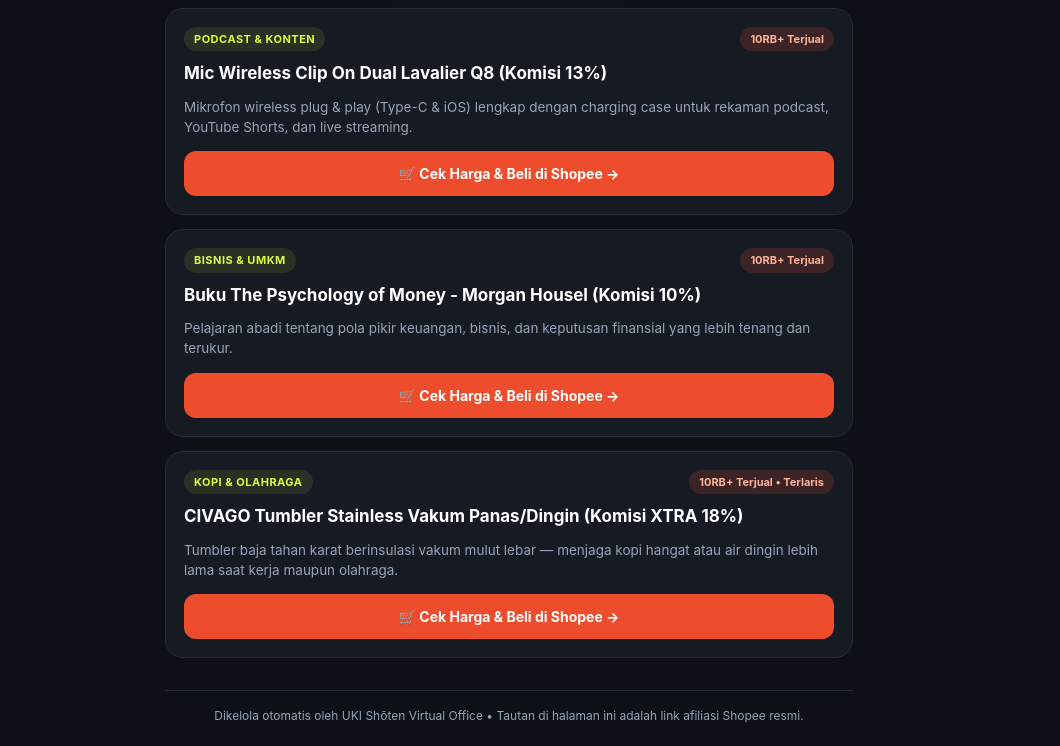
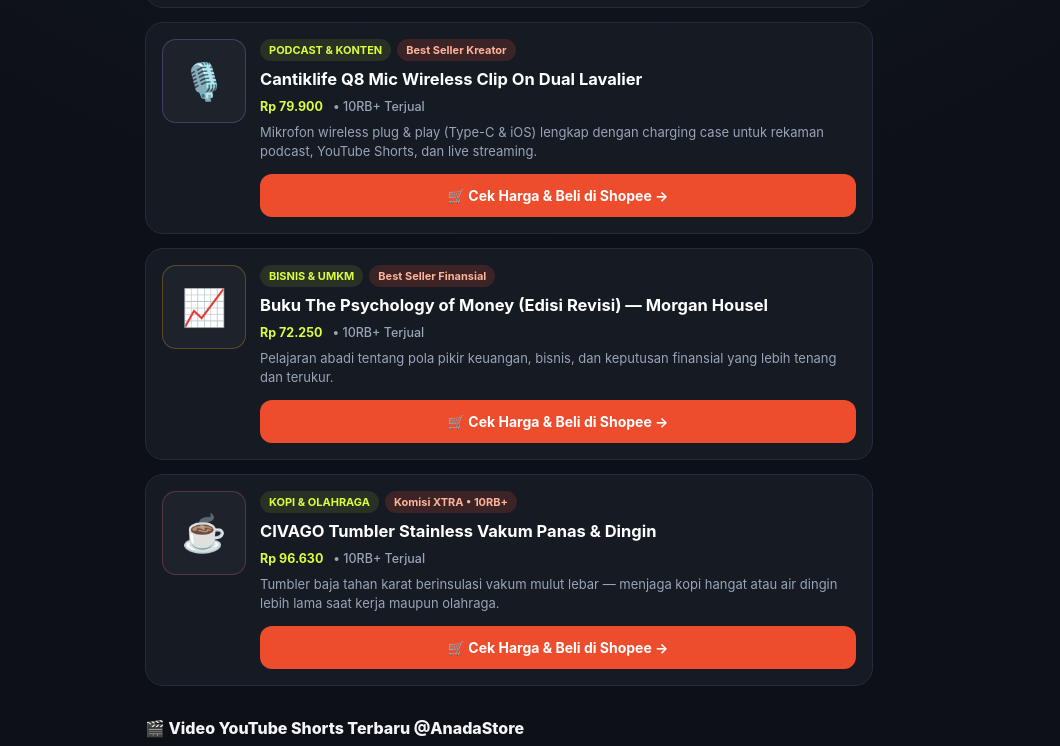
Before and after one commit to adiprast13-ship-it/anada-store-katalog, a plain HTML site: page index.html in a window 1280 px wide. Shown: the part 785-1531 px from the top of the page, without its empty margins (131-1191 px from the left). Drawn offline with Linux system fonts and the light colour scheme.

Commit message:
Upgrade microsite with product badges, YouTube Shorts showcase, OG tags & affiliate disclosure

```diff
--- a/catalog.json
+++ b/catalog.json
@@ -2,143 +2,88 @@
   "store_name": "Anada Store",
   "youtube_channel": "https://www.youtube.com/@AnadaStore",
   "sub_id": "ukishoten",
+  "featured_shorts": [
+    {
+      "title": "Hacker Geser Satelit Luar Angkasa?! Ft. Teguh Aprianto",
+      "video_id": "tFY0fjeaEAI",
+      "url": "https://youtube.com/shorts/tFY0fjeaEAI"
+    },
+    {
+      "title": "3 Script Otomasi Python Bikin Laptop Kerja Sendiri",
+      "video_id": "QuE8EBxxjNI",
+      "url": "https://youtube.com/shorts/QuE8EBxxjNI"
+    },
+    {
+      "title": "Aturan 2 Menit: Cara Menghentikan Prokrastinasi Selamanya",
+      "video_id": "Vx5SMaOkBQs",
+      "url": "https://youtube.com/shorts/Vx5SMaOkBQs"
+    }
+  ],
   "products": [
     {
       "id": "otak_fokus",
       "category": "Otak & Fokus",
-      "badge": "Shopee Mall • Terlaris",
-      "name": "Buku Atomic Habits - James Clear (Komisi XTRA)",
+      "icon": "🧠",
+      "accent": "#d7ff3f",
+      "price": "Shopee Mall",
+      "sold": "3RB+ Terjual",
+      "badge": "Komisi XTRA • Mall",
+      "name": "Buku Atomic Habits — James Clear",
       "description": "Panduan praktis membangun kebiasaan kecil yang berdampak besar untuk fokus, produktivitas, dan kesehatan mental.",
       "url": "https://s.shopee.co.id/50aqgnsKIs",
-      "keywords": [
-        "otak",
-        "fokus",
-        "saraf",
-        "bedah",
-        "kebiasaan",
-        "habit",
-        "produktivitas",
-        "prokrastinasi",
-        "belajar",
-        "kuliah",
-        "skill",
-        "lulus",
-        "karir",
-        "mindset",
-        "waktu",
-        "tiga kotak",
-        "atensi",
-        "overload",
-        "kesehatan",
-        "dokter",
-        "edukasi"
-      ]
+      "keywords": ["otak", "fokus", "produktivitas", "kebiasaan", "belajar", "buku"]
     },
     {
       "id": "laptop_ai",
       "category": "AI & Laptop",
-      "badge": "Shopee Mall • 3RB+ Terjual",
-      "name": "MILIFE Stand Laptop Aluminium Portable (Komisi 15%)",
+      "icon": "💻",
+      "accent": "#38bdf8",
+      "price": "Shopee Mall",
+      "sold": "3RB+ Terjual",
+      "badge": "Shopee Mall • Terlaris",
+      "name": "MILIFE Stand Laptop Aluminium Portable Foldable",
       "description": "Dudukan laptop & tablet aluminium kokoh dan bisa dilipat — bikin setup kerja, coding, dan produktivitas AI makin ergonomis.",
       "url": "https://s.shopee.co.id/Lp18HPn98",
-      "keywords": [
-        "ai",
-        "laptop",
-        "coding",
-        "koding",
-        "python",
-        "otomasi",
-        "script",
-        "kerja",
-        "kantor",
-        "hacker",
-        "cyber",
-        "teknologi",
-        "programmer",
-        "developer",
-        "komputer",
-        "software",
-        "open source",
-        "tools"
-      ]
+      "keywords": ["ai", "laptop", "coding", "kerja", "stand", "meja"]
     },
     {
       "id": "podcast_konten",
       "category": "Podcast & Konten",
-      "badge": "10RB+ Terjual",
-      "name": "Mic Wireless Clip On Dual Lavalier Q8 (Komisi 13%)",
+      "icon": "🎙️",
+      "accent": "#a78bfa",
+      "price": "Rp 79.900",
+      "sold": "10RB+ Terjual",
+      "badge": "Best Seller Kreator",
+      "name": "Cantiklife Q8 Mic Wireless Clip On Dual Lavalier",
       "description": "Mikrofon wireless plug & play (Type-C & iOS) lengkap dengan charging case untuk rekaman podcast, YouTube Shorts, dan live streaming.",
       "url": "https://s.shopee.co.id/AAIwqYWjPY",
-      "keywords": [
-        "podcast",
-        "konten",
-        "kreator",
-        "video",
-        "youtube",
-        "shorts",
-        "reels",
-        "faceless",
-        "rekam",
-        "suara",
-        "mic",
-        "kamera",
-        "viral",
-        "kpods",
-        "studio"
-      ]
+      "keywords": ["podcast", "mic", "konten", "youtube", "shorts", "rekam"]
     },
     {
       "id": "bisnis_umkm",
       "category": "Bisnis & UMKM",
-      "badge": "10RB+ Terjual",
-      "name": "Buku The Psychology of Money - Morgan Housel (Komisi 10%)",
+      "icon": "📈",
+      "accent": "#fbbf24",
+      "price": "Rp 72.250",
+      "sold": "10RB+ Terjual",
+      "badge": "Best Seller Finansial",
+      "name": "Buku The Psychology of Money (Edisi Revisi) — Morgan Housel",
       "description": "Pelajaran abadi tentang pola pikir keuangan, bisnis, dan keputusan finansial yang lebih tenang dan terukur.",
       "url": "https://s.shopee.co.id/8fU93pxHyo",
-      "keywords": [
-        "bisnis",
-        "umkm",
-        "uang",
-        "keuangan",
-        "finansial",
-        "investasi",
-        "marketing",
-        "jualan",
-        "pelanggan",
-        "cuan",
-        "raymond",
-        "usaha",
-        "produk",
-        "perusahaan",
-        "triliun",
-        "juta",
-        "bank",
-        "ekonomi",
-        "mahal"
-      ]
+      "keywords": ["bisnis", "umkm", "uang", "keuangan", "finansial", "buku"]
     },
     {
       "id": "kopi_olahraga",
       "category": "Kopi & Olahraga",
-      "badge": "10RB+ Terjual • Terlaris",
-      "name": "CIVAGO Tumbler Stainless Vakum Panas/Dingin (Komisi XTRA 18%)",
+      "icon": "☕",
+      "accent": "#fb7185",
+      "price": "Rp 96.630",
+      "sold": "10RB+ Terjual",
+      "badge": "Komisi XTRA • 10RB+",
+      "name": "CIVAGO Tumbler Stainless Vakum Panas & Dingin",
       "description": "Tumbler baja tahan karat berinsulasi vakum mulut lebar — menjaga kopi hangat atau air dingin lebih lama saat kerja maupun olahraga.",
       "url": "https://s.shopee.co.id/70Lv4oFXm2",
-      "keywords": [
-        "kopi",
-        "ngopi",
-        "lari",
-        "olahraga",
-        "tirta",
-        "minum",
-        "kafein",
-        "gym",
-        "fitness",
-        "trail",
-        "kesehatan",
-        "gaya hidup",
-        "pagi",
-        "kerja"
-      ]
+      "keywords": ["kopi", "olahraga", "lari", "tumbler", "minum", "kesehatan"]
     }
   ]
 }
--- a/index.html
+++ b/index.html
@@ -3,8 +3,13 @@
 <head>
   <meta charset="UTF-8" />
   <meta name="viewport" content="width=device-width, initial-scale=1.0" />
-  <title>Anada Store — Katalog Rekomendasi Pilihan</title>
-  <meta name="description" content="Katalog produk pilihan resmi dari channel YouTube @AnadaStore — buku produktivitas, aksesoris laptop & AI, peralatan podcast, dan perlengkapan harian di Shopee." />
+  <title>Anada Store — Microsite Katalog Produk Pilihan @AnadaStore</title>
+  <meta name="description" content="Katalog produk rekomendasi resmi YouTube @AnadaStore — buku produktivitas, aksesoris laptop & AI, mikrofon podcast, bisnis, dan perlengkapan harian di Shopee." />
+  <meta property="og:type" content="website" />
+  <meta property="og:title" content="Anada Store — Katalog Produk Pilihan @AnadaStore" />
+  <meta property="og:description" content="Temukan semua produk yang dibahas di YouTube Shorts @AnadaStore. Klik langsung menuju toko resmi Shopee." />
+  <meta property="og:url" content="https://adiprast13-ship-it.github.io/anada-store-katalog/" />
+  <meta name="twitter:card" content="summary_large_image" />
   <style>
     :root {
       --bg: #0d1016;
@@ -24,189 +29,98 @@
       min-height: 100vh;
       line-height: 1.5;
     }
-    .wrap {
-      max-width: 720px;
-      margin: 0 auto;
-      padding: 28px 16px 56px;
-    }
-    .hero {
-      text-align: center;
-      margin-bottom: 24px;
-    }
+    .wrap { max-width: 760px; margin: 0 auto; padding: 28px 16px 56px; }
+    .hero { text-align: center; margin-bottom: 24px; }
     .badge {
-      display: inline-flex;
-      align-items: center;
-      gap: 6px;
-      padding: 5px 12px;
-      border-radius: 999px;
+      display: inline-flex; align-items: center; gap: 6px;
+      padding: 5px 12px; border-radius: 999px;
       background: rgba(215, 255, 63, 0.12);
       border: 1px solid rgba(215, 255, 63, 0.35);
-      color: var(--lime);
-      font-size: 12px;
-      font-weight: 700;
-      letter-spacing: 0.4px;
-      margin-bottom: 12px;
+      color: var(--lime); font-size: 12px; font-weight: 700; margin-bottom: 12px;
     }
-    h1 {
-      font-size: 28px;
-      font-weight: 800;
-      letter-spacing: -0.5px;
-      margin-bottom: 8px;
+    h1 { font-size: 30px; font-weight: 800; letter-spacing: -0.5px; margin-bottom: 8px; }
+    h1 span { color: var(--lime); }
+    .subtitle { color: var(--muted); font-size: 14px; max-width: 520px; margin: 0 auto 16px; }
+    .yt-link {
+      display: inline-block; color: #fff; background: rgba(255, 0, 0, 0.18);
+      border: 1px solid rgba(255, 70, 70, 0.45);
+      padding: 7px 16px; border-radius: 999px; font-size: 13px; font-weight: 700; text-decoration: none;
     }
-    h1 span { color: var(--lime); }
-    .subtitle {
-      color: var(--muted);
-      font-size: 14px;
-      max-width: 500px;
-      margin: 0 auto 16px;
-    }
-    .yt-link {
-      display: inline-block;
-      color: #fff;
-      background: rgba(255, 255, 255, 0.08);
-      border: 1px solid var(--border);
-      padding: 6px 14px;
-      border-radius: 999px;
-      font-size: 13px;
-      font-weight: 600;
-      text-decoration: none;
-    }
-    .yt-link:hover { border-color: var(--lime); color: var(--lime); }
-    .controls {
-      display: flex;
-      flex-direction: column;
-      gap: 12px;
-      margin-bottom: 20px;
-    }
+    .yt-link:hover { background: rgba(255, 0, 0, 0.32); }
+    .controls { display: flex; flex-direction: column; gap: 12px; margin-bottom: 20px; }
     .search {
-      width: 100%;
-      padding: 13px 16px;
-      border-radius: 14px;
-      border: 1px solid var(--border);
-      background: var(--card);
-      color: var(--text);
-      font-size: 15px;
-      outline: none;
+      width: 100%; padding: 13px 16px; border-radius: 14px;
+      border: 1px solid var(--border); background: var(--card); color: var(--text); font-size: 15px; outline: none;
     }
     .search:focus { border-color: var(--lime); }
-    .tabs {
-      display: flex;
-      gap: 8px;
-      overflow-x: auto;
-      padding-bottom: 4px;
-      scrollbar-width: none;
-    }
+    .tabs { display: flex; gap: 8px; overflow-x: auto; padding-bottom: 4px; scrollbar-width: none; }
     .tabs::-webkit-scrollbar { display: none; }
     .tab {
-      white-space: nowrap;
-      padding: 8px 14px;
-      border-radius: 999px;
-      border: 1px solid var(--border);
-      background: var(--card);
-      color: var(--muted);
-      font-size: 13px;
-      font-weight: 600;
-      cursor: pointer;
-      transition: 0.15s ease;
+      white-space: nowrap; padding: 8px 14px; border-radius: 999px;
+      border: 1px solid var(--border); background: var(--card); color: var(--muted);
+      font-size: 13px; font-weight: 600; cursor: pointer;
     }
-    .tab.active, .tab:hover {
-      background: var(--lime);
-      color: #0d1016;
-      border-color: var(--lime);
-    }
-    .grid {
-      display: grid;
-      grid-template-columns: 1fr;
-      gap: 14px;
-    }
+    .tab.active, .tab:hover { background: var(--lime); color: #0d1016; border-color: var(--lime); }
+    .grid { display: grid; grid-template-columns: 1fr; gap: 14px; }
     .card {
-      background: var(--card);
-      border: 1px solid var(--border);
-      border-radius: 18px;
-      padding: 18px;
-      display: flex;
-      flex-direction: column;
-      gap: 10px;
+      background: var(--card); border: 1px solid var(--border); border-radius: 18px;
+      padding: 16px; display: flex; gap: 14px; align-items: stretch;
       transition: transform 0.15s ease, border-color 0.15s ease;
     }
-    .card:hover {
-      transform: translateY(-2px);
-      border-color: rgba(215, 255, 63, 0.45);
+    .card:hover { transform: translateY(-2px); border-color: rgba(215, 255, 63, 0.45); }
+    .thumb-box {
+      flex: 0 0 84px; height: 84px; border-radius: 14px;
+      display: flex; align-items: center; justify-content: center;
+      font-size: 36px; background: rgba(255,255,255,0.04); border: 1px solid var(--border);
     }
-    .card-top {
-      display: flex;
-      justify-content: space-between;
-      align-items: center;
-      gap: 8px;
-    }
+    .card-body { flex: 1; display: flex; flex-direction: column; gap: 6px; min-width: 0; }
+    .card-top { display: flex; flex-wrap: wrap; gap: 6px; align-items: center; }
     .cat-pill {
-      font-size: 11px;
-      font-weight: 700;
-      text-transform: uppercase;
-      letter-spacing: 0.5px;
-      color: var(--lime);
-      background: rgba(215, 255, 63, 0.1);
-      padding: 4px 10px;
-      border-radius: 999px;
+      font-size: 11px; font-weight: 700; text-transform: uppercase;
+      color: var(--lime); background: rgba(215, 255, 63, 0.1); padding: 3px 9px; border-radius: 999px;
     }
     .xtra-pill {
-      font-size: 11px;
-      font-weight: 700;
-      color: #ffb399;
-      background: rgba(238, 77, 45, 0.18);
-      padding: 4px 10px;
-      border-radius: 999px;
+      font-size: 11px; font-weight: 700; color: #ffb399;
+      background: rgba(238, 77, 45, 0.18); padding: 3px 9px; border-radius: 999px;
     }
-    .card h2 {
-      font-size: 17px;
-      font-weight: 700;
-      color: #fff;
-    }
-    .card p {
-      font-size: 13.5px;
-      color: var(--muted);
-    }
+    .meta-row { display: flex; gap: 10px; font-size: 12.5px; color: var(--lime); font-weight: 700; }
+    .meta-row span.sold { color: var(--muted); font-weight: 500; }
+    .card h2 { font-size: 16.5px; font-weight: 700; color: #fff; }
+    .card p { font-size: 13px; color: var(--muted); }
     .cta {
-      display: inline-flex;
-      justify-content: center;
-      align-items: center;
-      gap: 8px;
-      width: 100%;
-      margin-top: 4px;
-      padding: 12px 16px;
-      border-radius: 12px;
-      background: var(--shopee);
-      color: #fff;
-      font-size: 14px;
-      font-weight: 700;
-      text-decoration: none;
-      transition: background 0.15s ease;
+      display: inline-flex; justify-content: center; align-items: center; gap: 6px;
+      width: 100%; margin-top: 6px; padding: 11px 14px; border-radius: 12px;
+      background: var(--shopee); color: #fff; font-size: 14px; font-weight: 700; text-decoration: none;
     }
     .cta:hover { background: var(--shopee-hover); }
-    .empty {
-      text-align: center;
-      color: var(--muted);
-      padding: 36px 16px;
-      border: 1px dashed var(--border);
-      border-radius: 16px;
+    .section-title {
+      font-size: 16px; font-weight: 800; margin: 30px 0 12px; display: flex; align-items: center; gap: 8px;
     }
+    .shorts-grid { display: grid; grid-template-columns: repeat(auto-fit, minmax(210px, 1fr)); gap: 12px; }
+    .short-card {
+      background: var(--card); border: 1px solid var(--border); border-radius: 14px;
+      overflow: hidden; text-decoration: none; color: var(--text); display: flex; flex-direction: column;
+    }
+    .short-card img { width: 100%; aspect-ratio: 16/9; object-fit: cover; background: #000; }
+    .short-card div { padding: 10px 12px; font-size: 13px; font-weight: 600; }
+    .empty { text-align: center; color: var(--muted); padding: 36px 16px; border: 1px dashed var(--border); border-radius: 16px; }
     footer {
-      text-align: center;
-      color: var(--muted);
-      font-size: 12px;
-      margin-top: 32px;
-      padding-top: 16px;
-      border-top: 1px solid var(--border);
+      text-align: center; color: var(--muted); font-size: 12px; margin-top: 32px;
+      padding-top: 16px; border-top: 1px solid var(--border);
+    }
+    @media (max-width: 480px) {
+      .card { flex-direction: column; }
+      .thumb-box { width: 100%; height: 68px; flex: none; }
     }
   </style>
 </head>
 <body>
   <div class="wrap">
     <header class="hero">
-      <div class="badge">✦ KATALOG RESMI AFFILIATE SHOPEE</div>
+      <div class="badge">✦ MICROSITE RESMI AFFILIATE SHOPEE</div>
       <h1>Anada <span>Store</span></h1>
       <p class="subtitle">Semua produk pilihan yang dibahas di YouTube Shorts &amp; Podcast <strong>@AnadaStore</strong> — klik langsung menuju toko resmi Shopee.</p>
-      <a class="yt-link" href="https://www.youtube.com/@AnadaStore" target="_blank" rel="noopener">▶ Kunjungi YouTube @AnadaStore</a>
+      <a class="yt-link" href="https://www.youtube.com/@AnadaStore" target="_blank" rel="noopener">▶ Subscribe YouTube @AnadaStore</a>
     </header>
 
     <div class="controls">
@@ -216,8 +130,14 @@
 
     <main id="grid" class="grid"></main>
 
+    <section id="shorts-section" style="display:none;">
+      <h3 class="section-title">🎬 Video YouTube Shorts Terbaru @AnadaStore</h3>
+      <div id="shorts-grid" class="shorts-grid"></div>
+    </section>
+
     <footer>
-      Dikelola otomatis oleh UKI Shōten Virtual Office • Tautan di halaman ini adalah link afiliasi Shopee resmi.
+      <strong>Transparansi Afiliasi:</strong> Tautan produk di halaman ini adalah link afiliasi resmi Shopee Indonesia. Jika Anda berbelanja melalui tautan ini, kami dapat menerima komisi kecil tanpa biaya tambahan bagi Anda.<br />
+      Dikelola otomatis oleh UKI Shōten Virtual Office.
     </footer>
   </div>
 
@@ -231,6 +151,7 @@
       allProducts = data.products || [];
       renderTabs();
       renderGrid();
+      renderShorts(data.featured_shorts || []);
       document.getElementById('search').addEventListener('input', renderGrid);
     }
 
@@ -257,23 +178,36 @@
         const matchQ = !q || blob.includes(q);
         return matchCat && matchQ;
       });
-
       const grid = document.getElementById('grid');
       if (!filtered.length) {
         grid.innerHTML = `<div class="empty">Produk tidak ditemukan. Coba kata kunci lain.</div>`;
         return;
       }
-
       grid.innerHTML = filtered.map(p => `
         <article class="card">
+          <div class="thumb-box" style="border-color:${p.accent || '#242c3b'}44;">${p.icon || '🛒'}</div>
+          <div class="card-body">
             <div class="card-top">
               <span class="cat-pill">${p.category || 'Pilihan'}</span>
               ${p.badge ? `<span class="xtra-pill">${p.badge}</span>` : ''}
             </div>
             <h2>${p.name}</h2>
+            ${(p.price || p.sold) ? `<div class="meta-row">${p.price ? `<span>${p.price}</span>` : ''}${p.sold ? `<span class="sold">• ${p.sold}</span>` : ''}</div>` : ''}
             <p>${p.description || ''}</p>
             <a class="cta" href="${p.url}" target="_blank" rel="noopener noreferrer">🛒 Cek Harga &amp; Beli di Shopee →</a>
+          </div>
         </article>
+      `).join('');
+    }
+
+    function renderShorts(shorts) {
+      if (!shorts.length) return;
+      document.getElementById('shorts-section').style.display = 'block';
+      document.getElementById('shorts-grid').innerHTML = shorts.map(s => `
+        <a class="short-card" href="${s.url}" target="_blank" rel="noopener">
+          <img src="https://i.ytimg.com/vi/${s.video_id}/hqdefault.jpg" alt="${s.title}" loading="lazy" />
+          <div>▶ ${s.title}</div>
+        </a>
       `).join('');
     }
 
```
Lines whose indentation alone changed are shown as unchanged.
